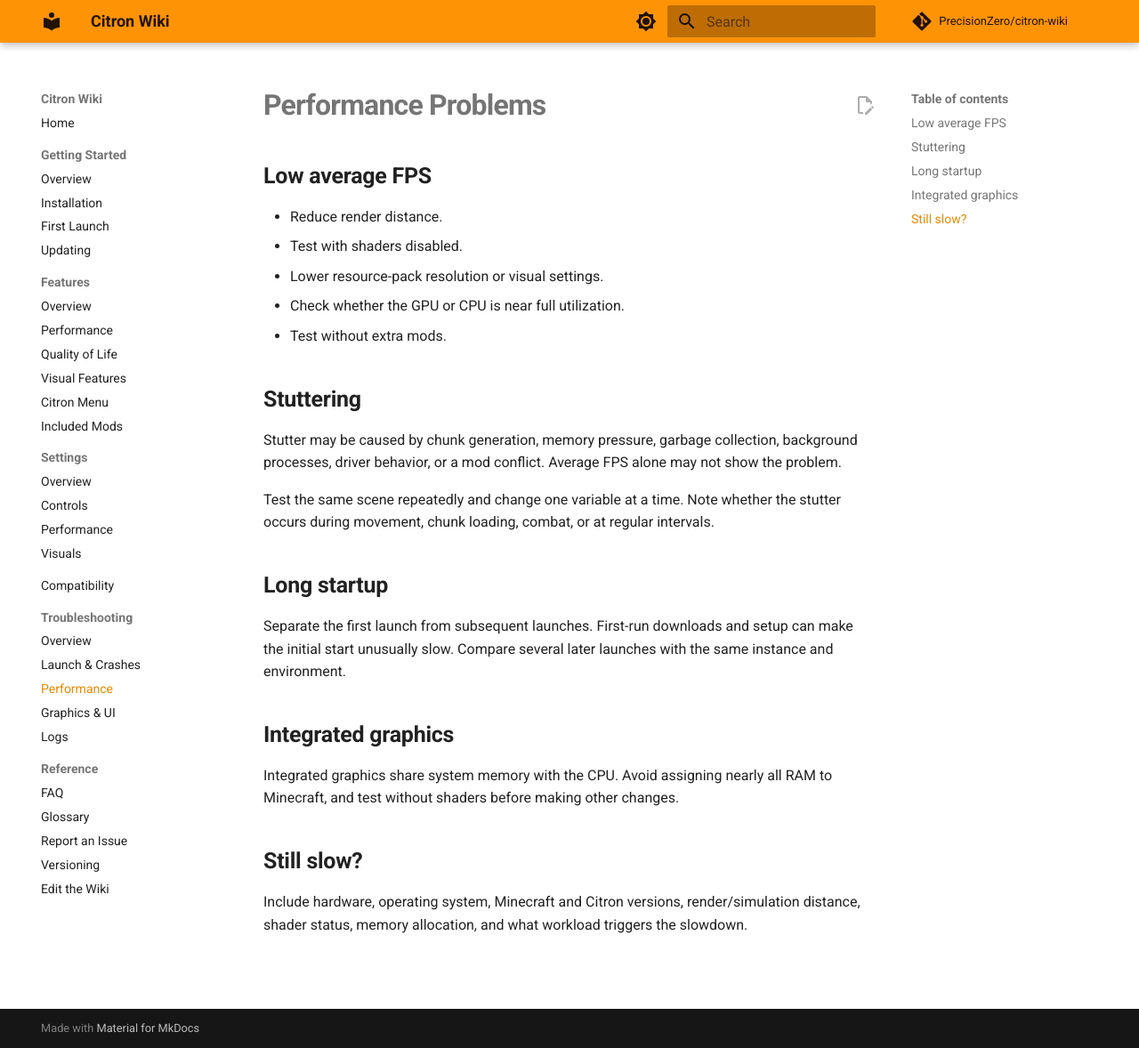
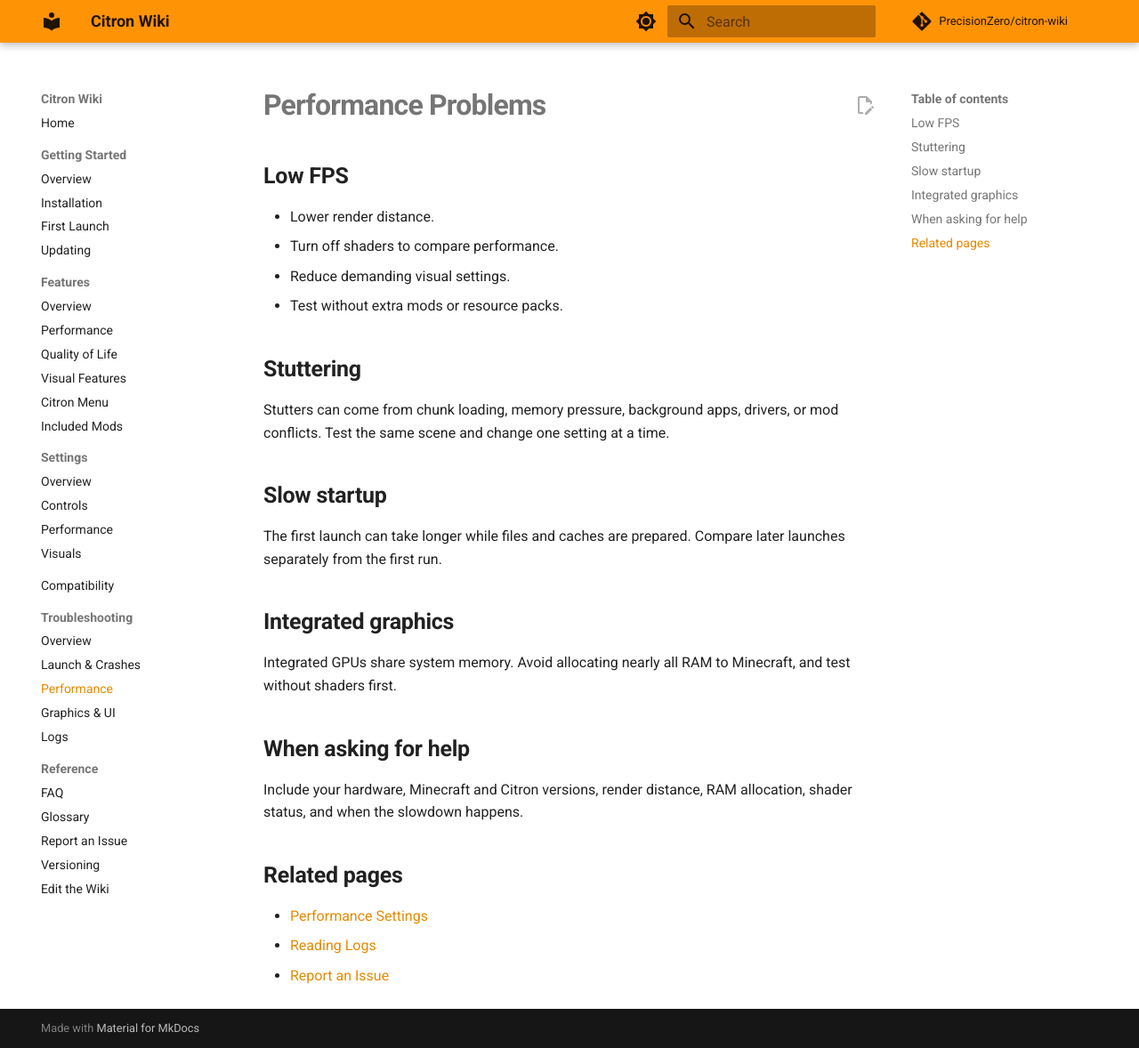
Before and after one commit to PrecisionZero/citron-wiki, an MkDocs documentation site: the page built from docs/troubleshooting/performance.md, in a window 1280 px wide and 1178 px high. Shown: the whole window at 89% size. Built offline with MkDocs 1.6.1 and Material for MkDocs 9.7.7, drawn with Linux system fonts in a browser that asks for light colours; comment, search, counter and statistics services are not loaded.

Commit message:
Simplify wiki page: docs/troubleshooting/performance.md

```diff
--- a/docs/troubleshooting/performance.md
+++ b/docs/troubleshooting/performance.md
@@ -1,27 +1,30 @@
 # Performance Problems
 
-## Low average FPS
+## Low FPS
 
-- Reduce render distance.
-- Test with shaders disabled.
-- Lower resource-pack resolution or visual settings.
-- Check whether the GPU or CPU is near full utilization.
-- Test without extra mods.
+- Lower render distance.
+- Turn off shaders to compare performance.
+- Reduce demanding visual settings.
+- Test without extra mods or resource packs.
 
 ## Stuttering
 
-Stutter may be caused by chunk generation, memory pressure, garbage collection, background processes, driver behavior, or a mod conflict. Average FPS alone may not show the problem.
+Stutters can come from chunk loading, memory pressure, background apps, drivers, or mod conflicts. Test the same scene and change one setting at a time.
 
-Test the same scene repeatedly and change one variable at a time. Note whether the stutter occurs during movement, chunk loading, combat, or at regular intervals.
+## Slow startup
 
-## Long startup
-
-Separate the first launch from subsequent launches. First-run downloads and setup can make the initial start unusually slow. Compare several later launches with the same instance and environment.
+The first launch can take longer while files and caches are prepared. Compare later launches separately from the first run.
 
 ## Integrated graphics
 
-Integrated graphics share system memory with the CPU. Avoid assigning nearly all RAM to Minecraft, and test without shaders before making other changes.
+Integrated GPUs share system memory. Avoid allocating nearly all RAM to Minecraft, and test without shaders first.
 
-## Still slow?
+## When asking for help
 
-Include hardware, operating system, Minecraft and Citron versions, render/simulation distance, shader status, memory allocation, and what workload triggers the slowdown.
+Include your hardware, Minecraft and Citron versions, render distance, RAM allocation, shader status, and when the slowdown happens.
+
+## Related pages
+
+- [Performance Settings](../configuration/performance.md)
+- [Reading Logs](logs.md)
+- [Report an Issue](../support/issue-reporting.md)
```
